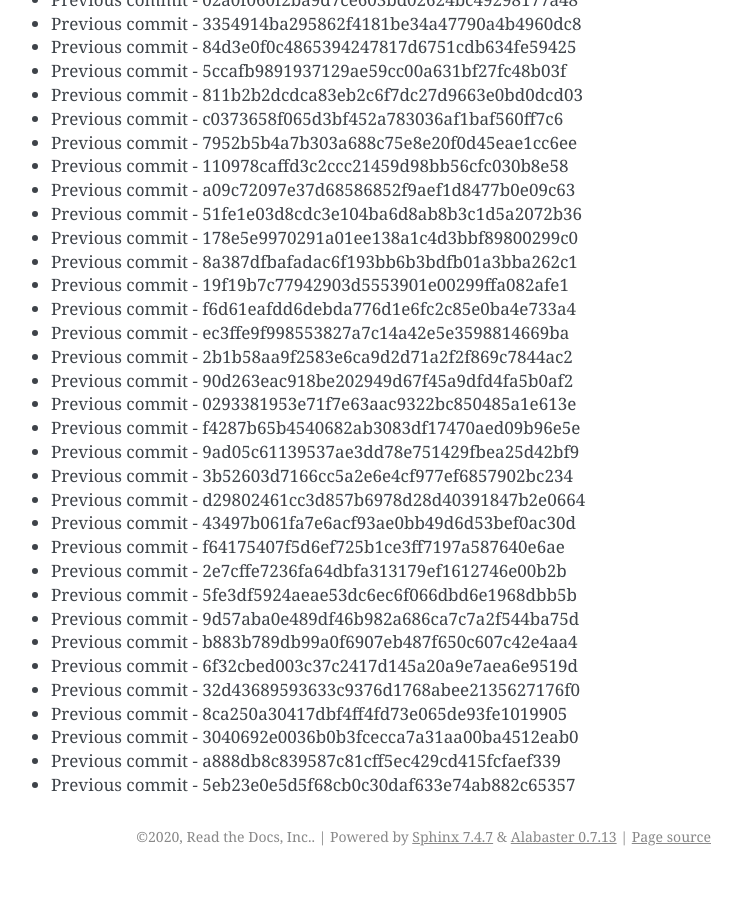
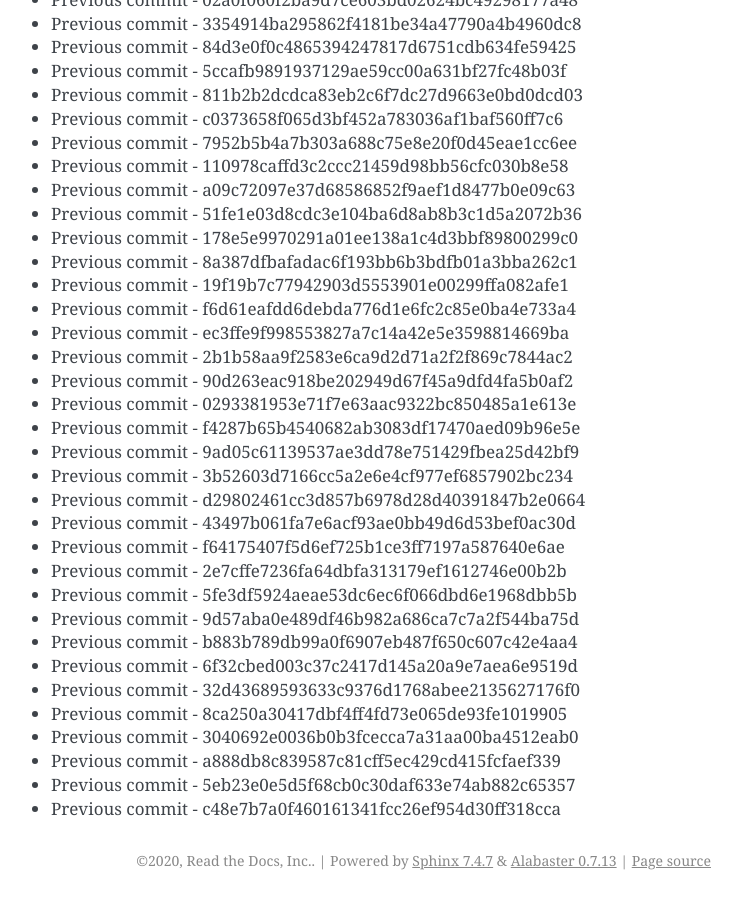
Before and after one commit to readthedocs/rtd-git-stresstest, a Sphinx documentation site: the page built from docs/updates.rst, in a window 1280 px wide and 900 px high, scrolled down 12459 px. Shown: the whole window, without its empty margins (399-1141 px from the left). Built offline with Sphinx 7.4.7, drawn with Linux system fonts in a browser that asks for light colours; before the commit the page ends 13335 px from its top, so only the background shows below that.

Commit message:
Generating commit from previous: c48e7b7a0f460161341fcc26ef954d30ff318cca

```diff
--- a/docs/updates.rst
+++ b/docs/updates.rst
@@ -555,3 +555,4 @@ It can be tested for any performance characteristics.
 * Previous commit - 3040692e0036b0b3fcecca7a31aa00ba4512eab0
 * Previous commit - a888db8c839587c81cff5ec429cd415fcfaef339
 * Previous commit - 5eb23e0e5d5f68cb0c30daf633e74ab882c65357
+* Previous commit - c48e7b7a0f460161341fcc26ef954d30ff318cca
```
